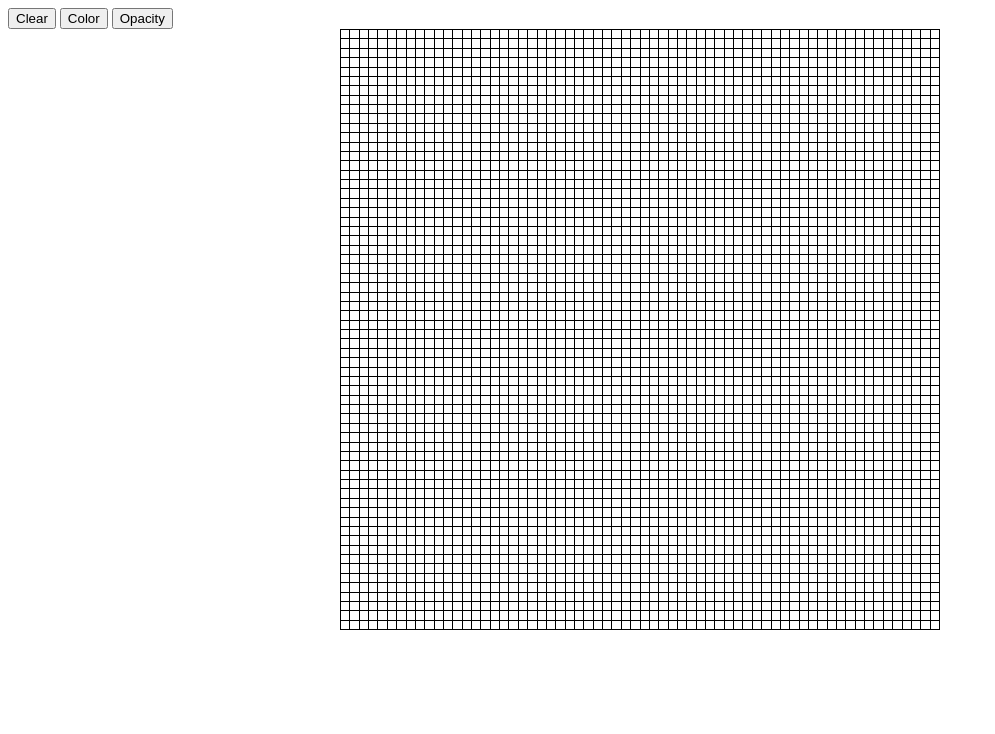
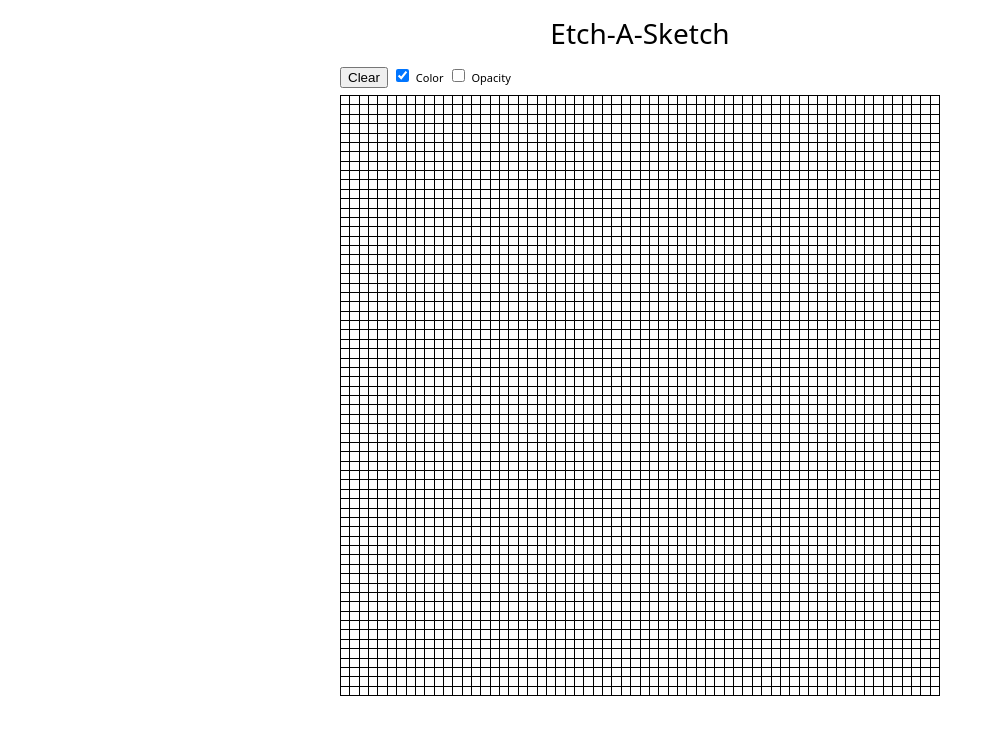
Before and after one commit to Dams303/sketchpad, a plain HTML site: page index.html in a window 1280 px wide. Shown: the whole page, without its empty margins (0-995 px from the left). Drawn offline with Linux system fonts and the light colour scheme.

Commit message:
Added checkbox for color and opacity. Added title and cosmetic alignement.

```diff
--- a/index.html
+++ b/index.html
@@ -2,18 +2,33 @@
   <title>Sketch Pad</title>
   <link rel="stylesheet" href="style.css">
 </head>
+
 <body>
+  <div id="container">
+    <h2>Etch-A-Sketch</h2>
+    <div id="controls">
       <button id="clear-action">Clear</button>
-    <button id="color-mode">Color</button>
-    <button id="opacity-mode">Opacity</button>
-    <div id="grid">
+      <input type="checkbox" id="color-mode" name="color" checked>
+      <label for="color-mode">Color</label>
+      <input type="checkbox" id="opacity-mode" name="opacity">
+      <label for="opacity-mode">Opacity</label>
     </div>
+    <div id="grid"></div>
+  <div>
   <script>
     const DEFAULT_GRID_WIDTH = 64;
     const UNDRAWNED = 'white';
 
     let isColorMode = true;
-        let isOpacityMode = true;
+    let isOpacityMode = false;
+
+    let clearBtn = document.getElementById('clear-action');
+    clearBtn.addEventListener('click', resetGrid);
+
+    let colorChkBox = document.getElementById('color-mode');
+    colorChkBox.addEventListener('change', (e) => isColorMode = e.target.checked);
+    let opacityChkBox = document.getElementById('opacity-mode');
+    opacityChkBox.addEventListener('change', (e) => isOpacityMode = e.target.checked);
 
     function getAlphaFromHSLA(hsla) {
       const array = hsla.split(',');
@@ -21,7 +36,7 @@
       if (array.length < 4) // rgb/hsl format, it means alpha equal 1
         return 1.0;
       else
-           return parseFloat(array[3].replace(')',''));
+        return parseFloat(array[3].replace(')', ''));
     }
 
     function applyAlphaOnHSLA(hsla, alpha) {
@@ -29,15 +44,6 @@
       array[3] = ' ' + alpha + ')';
       return array.join(',');
     }
-
-        let clearBtn = document.getElementById('clear-action');
-        clearBtn.addEventListener('click', resetGrid);
-
-        let colorBtn = document.getElementById('color-mode');
-        colorBtn.addEventListener('click', () => isColorMode = !isColorMode);
-
-        let opacityBtn = document.getElementById('opacity-mode');
-        opacityBtn.addEventListener('click', () => isOpacityMode = !isOpacityMode);
 
     function resetGrid() {
       let grid = document.getElementById('grid');
@@ -48,7 +54,7 @@
     }
 
     function getGridLength() {
-          const length = prompt('How many squares by side?');
+      const length = prompt('Enter canvas width:', DEFAULT_GRID_WIDTH);
       if (length > 0 && length < 100)
         return length;
       else
@@ -56,7 +62,7 @@
     }
 
     function getSquareColor() {
-          const alpha = isOpacityMode? 0.1 : 1;
+      const alpha = isOpacityMode ? 0.1 : 1;
 
       if (isColorMode) {
         const hue = Math.floor(Math.random() * 255);
@@ -71,26 +77,23 @@
       if (this.style.backgroundColor == UNDRAWNED) {
         this.style.backgroundColor = getSquareColor();
       }
-          else if(isOpacityMode) {
+      else if (isOpacityMode) {
         let alpha = getAlphaFromHSLA(this.style.backgroundColor);
-            if (alpha < 1)
-            {
-              const hsla = applyAlphaOnHSLA(this.style.backgroundColor, alpha+0.1);
+        if (alpha < 1) {
+          const hsla = applyAlphaOnHSLA(this.style.backgroundColor, alpha + 0.1);
           this.style.backgroundColor = hsla;
         }
       }
     }
 
-        function createGrid(length)
-        {
+    function createGrid(length) {
       let grid = document.getElementById('grid');
-          const squareCount = length*length;
+      const squareCount = length * length;
 
       for (let i = 0; i < squareCount; ++i) {
         let square = document.createElement('div');
         square.classList.add('square');
         square.style.backgroundColor = UNDRAWNED;
-            //square.style.background.opacity = 0;//OPACITY_START;
         square.addEventListener('mouseover', drawSquare);
         grid.appendChild(square);
       }
--- a/style.css
+++ b/style.css
@@ -1,13 +1,37 @@
 html {
   height: 100%;
   background:white;
+
 }
 
 button#clear {
   margin: 0;
 }
 
+label {
+  font: 400 11px system-ui;
+}
+
+#container {
+  margin: auto;
+  width: 600px;
+}
+
+h2 {
+  margin-top: 14px;
+  margin-bottom: 14px;
+  text-align: center;
+  font: 400 28px system-ui;
+}
+
+#controls {
+  margin-top: 12px;
+  margin-bottom: 7px;
+}
+
 #grid {
+  --grid-color: black;
+  /*--grid-color: #e6e6e6;*/
   background-color: white;
   margin: auto;
   width: 599px;
@@ -16,7 +40,7 @@ button#clear {
   grid-column-gap: 0px;
   grid-row-gap: 0px;
   border-style: solid;
-  border-color: black;
+  border-color: var(--grid-color);
   border-left-width: 0;
   border-top-width: 0;
   border-right-width: 1px;
@@ -26,8 +50,7 @@ button#clear {
 
 .square {
   margin: 0px;
-  /*border-color: #e6e6e6;*/
-  border-color: black;
+  border-color: var(--grid-color);
   border-bottom-width: 0;
   border-right-width: 0;
   border-top-width: 1px;
```
Lines whose indentation alone changed are shown as unchanged.
